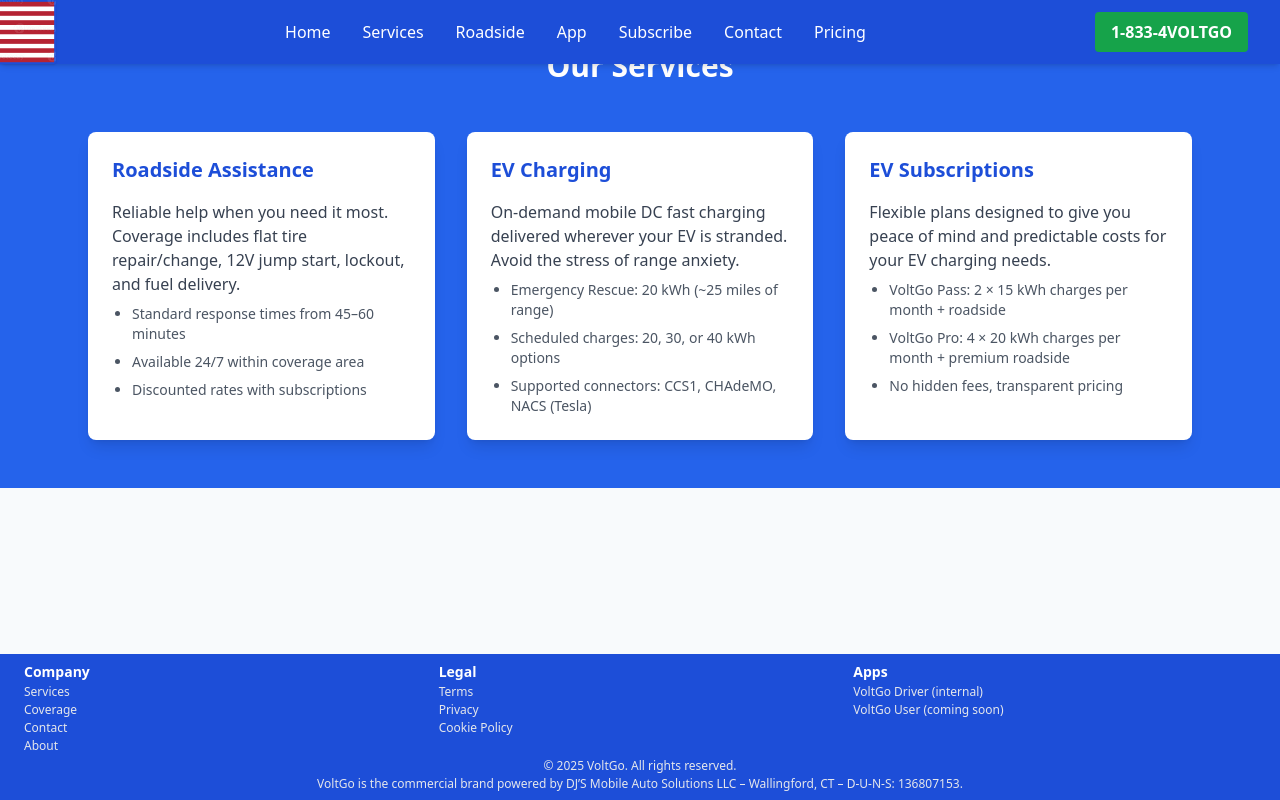
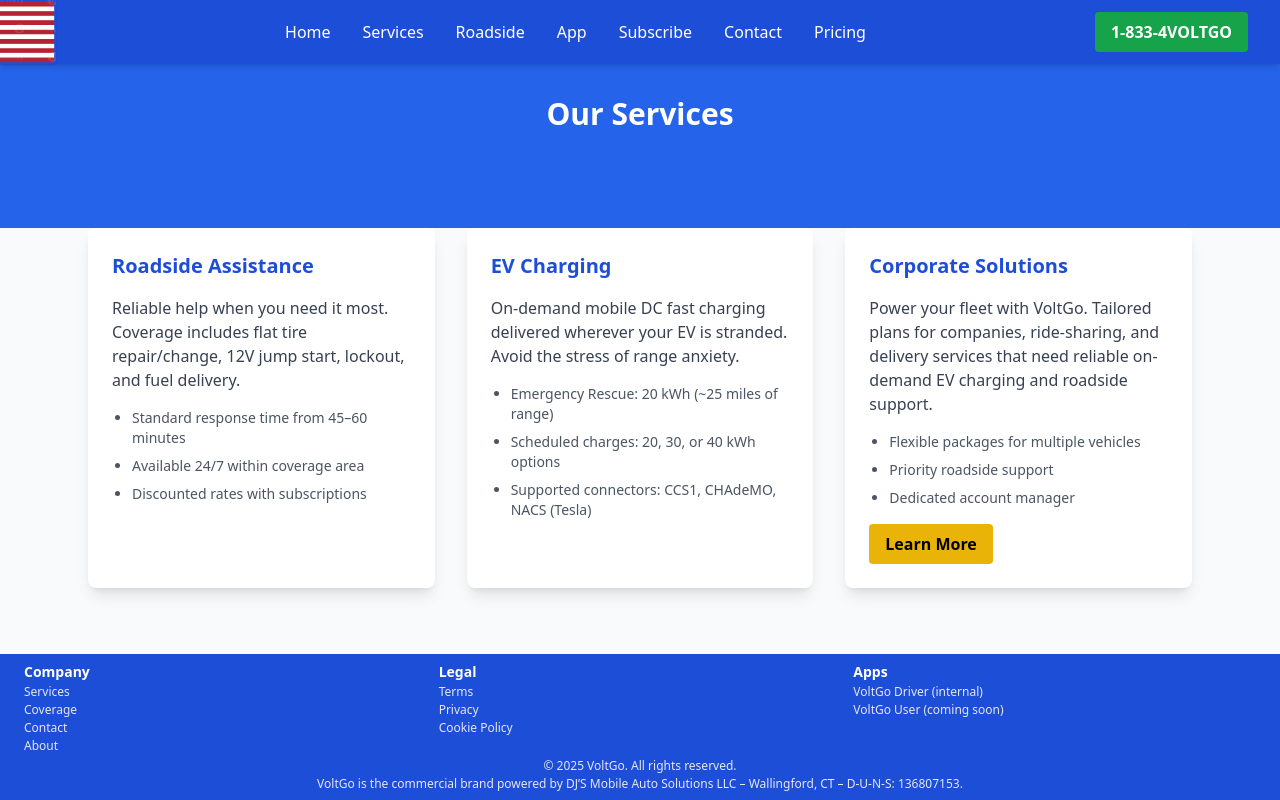
Before and after one commit to djsmobileauto-arch/Voltgo_web, a Next.js app: page /services in a window 1280 px wide. Built offline with nearby package versions, Linux system fonts and the light colour scheme.

Commit message:
Update services.tsx

```diff
--- a/pages/services.tsx
+++ b/pages/services.tsx
@@ -2,20 +2,28 @@
 
 export default function Services() {
   return (
-    <div className="bg-blue-600 py-12">
-      <h2 className="text-3xl font-bold text-center text-white mb-12">
-        Our Services
-      </h2>
-      <div className="grid grid-cols-1 md:grid-cols-3 gap-8 max-w-6xl mx-auto px-6">
+    <div>
+      {/* Hero */}
+      <section className="bg-blue-600 pt-24 pb-12">
+        <h2 className="text-3xl font-bold text-center text-white mb-12">
+          Our Services
+        </h2>
+      </section>
+
+      {/* Services Grid */}
+      <div className="grid grid-cols-1 md:grid-cols-3 gap-8 max-w-6xl mx-auto px-6 mb-12">
 
         {/* Roadside Assistance */}
         <div className="bg-white rounded-lg shadow-lg p-6">
-          <h3 className="text-xl font-semibold text-blue-700 mb-4">Roadside Assistance</h3>
-          <p className="text-gray-700 mb-2">
-            Reliable help when you need it most. Coverage includes flat tire repair/change, 12V jump start, lockout, and fuel delivery.
+          <h3 className="text-xl font-semibold text-blue-700 mb-4">
+            Roadside Assistance
+          </h3>
+          <p className="text-gray-700 mb-4">
+            Reliable help when you need it most. Coverage includes flat tire
+            repair/change, 12V jump start, lockout, and fuel delivery.
           </p>
           <ul className="list-disc pl-5 text-gray-600 text-sm space-y-2">
-            <li>Standard response times from 45–60 minutes</li>
+            <li>Standard response time from 45–60 minutes</li>
             <li>Available 24/7 within coverage area</li>
             <li>Discounted rates with subscriptions</li>
           </ul>
@@ -23,10 +31,12 @@
 
         {/* EV Charging */}
         <div className="bg-white rounded-lg shadow-lg p-6">
-          <h3 className="text-xl font-semibold text-blue-700 mb-4">EV Charging</h3>
-          <p className="text-gray-700 mb-2">
-            On-demand mobile DC fast charging delivered wherever your EV is stranded.
-            Avoid the stress of range anxiety.
+          <h3 className="text-xl font-semibold text-blue-700 mb-4">
+            EV Charging
+          </h3>
+          <p className="text-gray-700 mb-4">
+            On-demand mobile DC fast charging delivered wherever your EV is
+            stranded. Avoid the stress of range anxiety.
           </p>
           <ul className="list-disc pl-5 text-gray-600 text-sm space-y-2">
             <li>Emergency Rescue: 20 kWh (~25 miles of range)</li>
@@ -35,17 +45,27 @@
           </ul>
         </div>
 
-        {/* EV Subscriptions */}
+        {/* Corporate / Fleet Solutions */}
         <div className="bg-white rounded-lg shadow-lg p-6">
-          <h3 className="text-xl font-semibold text-blue-700 mb-4">EV Subscriptions</h3>
-          <p className="text-gray-700 mb-2">
-            Flexible plans designed to give you peace of mind and predictable costs for your EV charging needs.
+          <h3 className="text-xl font-semibold text-blue-700 mb-4">
+            Corporate Solutions
+          </h3>
+          <p className="text-gray-700 mb-4">
+            Power your fleet with VoltGo. Tailored plans for companies,
+            ride-sharing, and delivery services that need reliable on-demand EV
+            charging and roadside support.
           </p>
           <ul className="list-disc pl-5 text-gray-600 text-sm space-y-2">
-            <li>VoltGo Pass: 2 × 15 kWh charges per month + roadside</li>
-            <li>VoltGo Pro: 4 × 20 kWh charges per month + premium roadside</li>
-            <li>No hidden fees, transparent pricing</li>
+            <li>Flexible packages for multiple vehicles</li>
+            <li>Priority roadside support</li>
+            <li>Dedicated account manager</li>
           </ul>
+          <a
+            href="/fleet"
+            className="inline-block mt-4 bg-yellow-500 hover:bg-yellow-600 text-black font-bold px-4 py-2 rounded"
+          >
+            Learn More
+          </a>
         </div>
       </div>
     </div>
```
